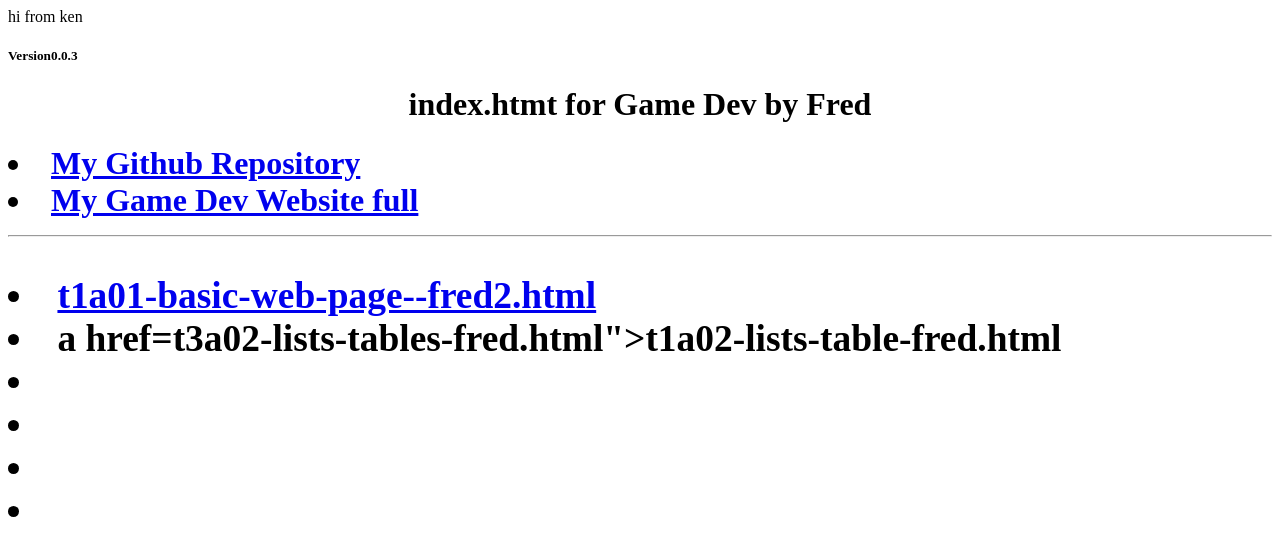
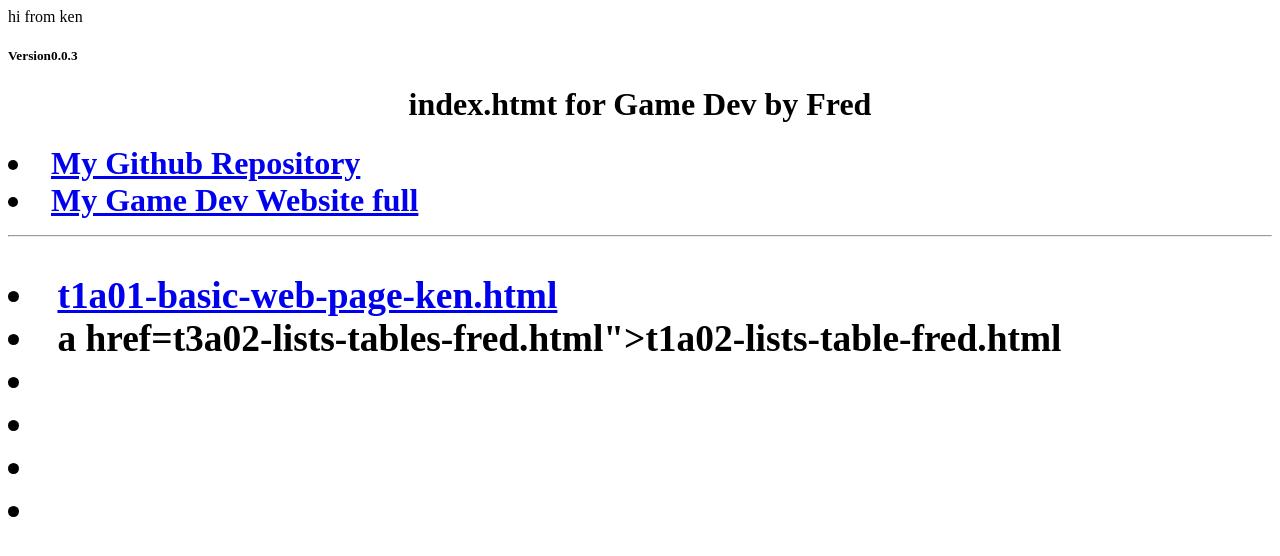
Before and after one commit to Kenshin216/GameDab22, a plain HTML site: page public/index.html in a window 1280 px wide. Drawn offline with Linux system fonts and the light colour scheme.

Commit message:
Update index.html

```diff
--- a/public/index.html
+++ b/public/index.html
@@ -8,7 +8,7 @@ hi from ken
 <hr>
 
 <h3 The following only need the exact file name</h3>
-<li> <a href="t3a01-basic-web-page-fred.html">t1a01-basic-web-page--fred2.html</a>
+<li> <a href="t3a01-basic-web-page-ken.html">t1a01-basic-web-page-ken.html</a>
 <li>a href=t3a02-lists-tables-fred.html">t1a02-lists-table-fred.html</a>
 <li><a href+".."...</a>
 <li><a href+".."...</a>
```
